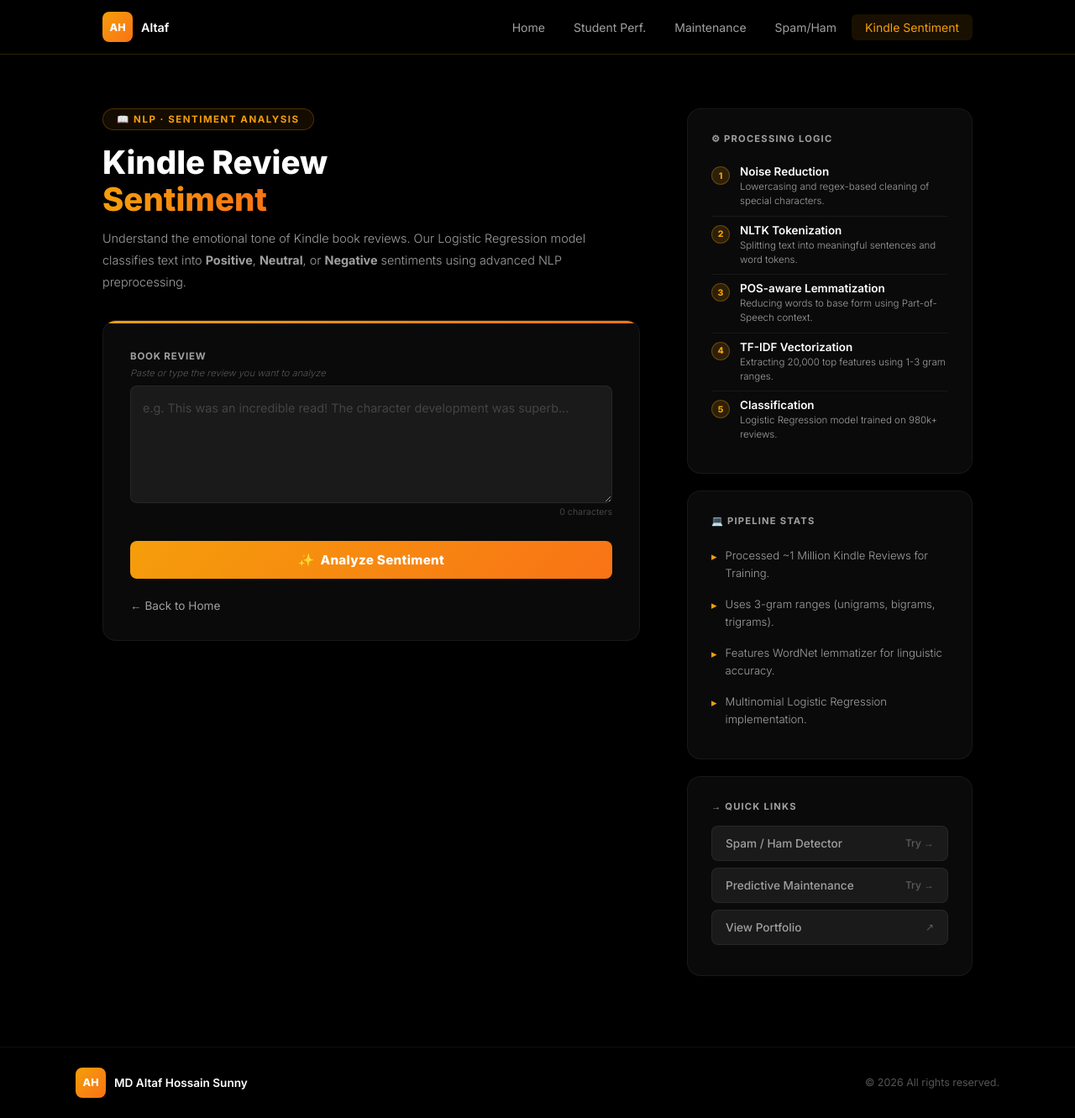
After one commit to altafhossainsunny/MY-PROJECTS, a Flask app: page /kindle-sentiment in a window 1280 px wide. The commit adds this page. Shown: the whole page at 84% size. Run offline with Flask 3, Linux system fonts and the light colour scheme.

Commit message:
Integrate the Kindle Review Sentiment Analysis Project

```diff
--- a/app.py
+++ b/app.py
@@ -76,5 +76,16 @@ def spam_ham():
                                spam_pct=spam_pct,
                                message=message)
 
+@app.route("/kindle-sentiment", methods=['GET', 'POST'])
+def kindle_sentiment():
+    if request.method == "GET":
+        return render_template('kindle.html')
+    else:
+        from src.pipeline.predict_pipeline import KindlePredictPipeline
+        review = request.form.get('review', '')
+        pipeline = KindlePredictPipeline()
+        prediction = pipeline.predict(review)
+        return render_template('kindle.html', prediction=prediction, review=review)
+
 if __name__ == "__main__":
     app.run(host='0.0.0.0', debug=False)
--- /dev/null
+++ b/templates/kindle.html
@@ -0,0 +1,259 @@
+<!DOCTYPE html>
+<html lang="en">
+<head>
+    <meta charset="UTF-8">
+    <meta name="viewport" content="width=device-width, initial-scale=1.0">
+    <title>Kindle Review Sentiment | Altaf</title>
+    <link rel="icon" type="image/png" href="/static/images/fevicon.png">
+    <link href="https://fonts.googleapis.com/css2?family=Inter:wght@300;400;500;600;700;800&display=swap" rel="stylesheet">
+    <style>
+        :root {
+            --bg: #000; --card: #0a0a0a; --primary: #f59e0b;
+            --secondary: #1a1a1a; --border: rgba(245,158,11,0.2);
+            --border-dim: rgba(255,255,255,0.06); --muted: #a0a0a0;
+            --fg: #fff; --radius: 0.75rem;
+            --amber: #f59e0b; --orange: #f97316; --red: #ef4444; --green: #22c55e;
+        }
+        *,*::before,*::after { margin:0; padding:0; box-sizing:border-box; }
+        html { scroll-behavior: smooth; }
+        body { font-family: 'Inter', sans-serif; background: var(--bg); color: var(--fg); -webkit-font-smoothing: antialiased; min-height: 100vh; display: flex; flex-direction: column; }
+        ::-webkit-scrollbar { width: 5px; }
+        ::-webkit-scrollbar-track { background: #000; }
+        ::-webkit-scrollbar-thumb { background: var(--amber); border-radius: 99px; }
+
+        /* NAV */
+        nav { position: sticky; top: 0; z-index: 100; background: rgba(0,0,0,0.8); backdrop-filter: blur(16px); -webkit-backdrop-filter: blur(16px); border-bottom: 1px solid var(--border); }
+        .nav-inner { max-width: 1100px; margin: 0 auto; display: flex; align-items: center; justify-content: space-between; height: 64px; padding: 0 2rem; }
+        .nav-logo { display: flex; align-items: center; gap: 10px; text-decoration: none; }
+        .nav-logo-icon { width: 36px; height: 36px; background: linear-gradient(135deg, var(--amber), var(--orange)); border-radius: 8px; display: flex; align-items: center; justify-content: center; font-size: 0.78rem; font-weight: 800; color: #fff; }
+        .nav-logo-text { font-size: 0.9rem; font-weight: 600; color: var(--fg); }
+        .nav-links { display: flex; gap: 2px; }
+        .nav-links a { padding: 7px 16px; border-radius: 6px; font-size: 0.875rem; color: var(--muted); text-decoration: none; transition: all 0.2s; }
+        .nav-links a:hover { color: var(--fg); background: var(--secondary); }
+        .nav-links a.active { color: var(--amber); background: rgba(245,158,11,0.1); }
+
+        /* REVEAL */
+        .reveal { opacity: 0; transform: translateY(24px); transition: opacity 0.55s ease, transform 0.55s ease; }
+        .reveal.visible { opacity: 1; transform: none; }
+        .delay-1 { transition-delay: 0.1s; }
+        .delay-2 { transition-delay: 0.2s; }
+        .delay-3 { transition-delay: 0.3s; }
+
+        /* PAGE LAYOUT */
+        .page-wrap { flex: 1; max-width: 1100px; margin: 0 auto; width: 100%; padding: 4rem 2rem; }
+        .page-grid { display: grid; grid-template-columns: 1fr 340px; gap: 3.5rem; align-items: start; }
+        @media (max-width: 900px) { .page-grid { grid-template-columns: 1fr; } }
+
+        /* PAGE HEADER */
+        .page-eyebrow { display: inline-flex; align-items: center; gap: 8px; background: rgba(245,158,11,0.08); border: 1px solid rgba(245,158,11,0.25); color: var(--amber); padding: 5px 16px; border-radius: 9999px; font-size: 0.72rem; font-weight: 700; letter-spacing: 1.5px; text-transform: uppercase; margin-bottom: 1rem; }
+        .page-title { font-size: clamp(1.8rem, 4vw, 2.4rem); font-weight: 800; line-height: 1.15; margin-bottom: 0.75rem; }
+        .page-title span { background: linear-gradient(90deg, var(--amber), var(--orange)); -webkit-background-clip: text; background-clip: text; -webkit-text-fill-color: transparent; }
+        .page-sub { color: var(--muted); font-size: 0.9rem; line-height: 1.8; font-weight: 300; margin-bottom: 2rem; }
+
+        /* FORM CARD */
+        .form-card { background: var(--card); border: 1px solid var(--border-dim); border-radius: 1rem; overflow: hidden; }
+        .form-card-top { height: 3px; background: linear-gradient(90deg, var(--amber), var(--orange)); }
+        .form-card-body { padding: 2rem; }
+        .form-group { display: flex; flex-direction: column; margin-bottom: 1.25rem; }
+        label { font-size: 0.72rem; font-weight: 700; color: var(--muted); text-transform: uppercase; letter-spacing: 0.8px; margin-bottom: 6px; }
+        .field-desc { font-size: 0.7rem; color: #555; margin-bottom: 8px; font-style: italic; font-weight: 300; }
+        textarea {
+            width: 100%; padding: 14px;
+            font-family: 'Inter', sans-serif; font-size: 0.9rem;
+            color: var(--fg); background: var(--secondary);
+            border: 1px solid var(--border-dim); border-radius: 8px;
+            resize: vertical; min-height: 140px;
+            transition: border-color 0.2s, box-shadow 0.2s;
+            line-height: 1.7;
+        }
+        textarea:focus { outline: none; border-color: var(--amber); box-shadow: 0 0 0 3px rgba(245,158,11,0.15); }
+        textarea::placeholder { color: #444; }
+        .char-hint { font-size: 0.66rem; color: #444; margin-top: 4px; text-align: right; }
+        .btn-submit { width: 100%; padding: 13px; background: linear-gradient(135deg, var(--amber), var(--orange)); color: #fff; font-family: 'Inter', sans-serif; font-size: 0.95rem; font-weight: 800; border: none; border-radius: 8px; cursor: pointer; margin-top: 0.5rem; transition: opacity 0.2s, transform 0.2s, box-shadow 0.2s; letter-spacing: 0.3px; }
+        .btn-submit:hover { opacity: 0.9; transform: translateY(-2px); box-shadow: 0 8px 24px rgba(245,158,11,0.35); }
+
+        /* RESULT */
+        .result-box { margin-top: 1.5rem; padding: 1.5rem; border-radius: 10px; text-align: center; animation: fadeIn 0.4s ease; }
+        .result-positive { background: rgba(34,197,94,0.06); border: 1px solid rgba(34,197,94,0.3); }
+        .result-neutral  { background: rgba(245,158,11,0.06);  border: 1px solid rgba(245,158,11,0.3); }
+        .result-negative { background: rgba(239,68,68,0.06); border: 1px solid rgba(239,68,68,0.3); }
+        .result-label { font-size: 0.68rem; text-transform: uppercase; letter-spacing: 1.2px; color: var(--muted); font-weight: 700; margin-bottom: 8px; }
+        .result-value { font-size: 1.7rem; font-weight: 800; margin-bottom: 10px; letter-spacing: 0.5px; }
+        .result-positive .result-value { color: var(--green); }
+        .result-neutral  .result-value { color: var(--amber); }
+        .result-negative .result-value { color: var(--red); }
+        .result-emoji { font-size: 2rem; margin-bottom: 6px; display: block; }
+        .message-echo { margin-top: 1rem; padding: 10px 14px; background: rgba(255,255,255,0.03); border: 1px solid var(--border-dim); border-radius: 8px; font-size: 0.8rem; color: #666; font-style: italic; word-break: break-word; text-align: left; line-height: 1.6; }
+        .message-echo strong { color: #888; font-style: normal; }
+        .back-link { display: inline-flex; align-items: center; gap: 6px; margin-top: 1.5rem; color: var(--muted); font-size: 0.85rem; text-decoration: none; transition: color 0.2s; }
+        .back-link:hover { color: var(--amber); }
+
+        /* SIDEBAR */
+        .sidebar-card { background: var(--card); border: 1px solid var(--border-dim); border-radius: 1rem; padding: 1.75rem; margin-bottom: 1.25rem; }
+        .sidebar-title { font-size: 0.7rem; font-weight: 700; text-transform: uppercase; letter-spacing: 1.2px; color: var(--muted); margin-bottom: 1rem; }
+        .step-item { display: flex; align-items: flex-start; gap: 12px; padding: 8px 0; border-bottom: 1px solid var(--border-dim); }
+        .step-item:last-child { border-bottom: none; }
+        .step-num { width: 22px; height: 22px; border-radius: 50%; background: rgba(245,158,11,0.15); border: 1px solid rgba(245,158,11,0.3); display: flex; align-items: center; justify-content: center; font-size: 0.65rem; font-weight: 800; color: var(--amber); flex-shrink: 0; margin-top: 2px; }
+        .step-name { font-size: 0.84rem; font-weight: 600; color: var(--fg); }
+        .step-desc { font-size: 0.72rem; color: var(--muted); margin-top: 2px; font-weight: 300; line-height: 1.5; }
+        .tip-item { display: flex; gap: 10px; padding: 8px 0; font-size: 0.82rem; color: var(--muted); line-height: 1.6; font-weight: 300; }
+        .tip-item::before { content: '▸'; color: var(--amber); flex-shrink: 0; padding-top: 1px; }
+        .nav-card-link { display: flex; align-items: center; justify-content: space-between; padding: 12px 16px; border-radius: 8px; background: var(--secondary); border: 1px solid var(--border-dim); text-decoration: none; color: var(--muted); font-size: 0.85rem; font-weight: 500; transition: all 0.2s; margin-bottom: 8px; }
+        .nav-card-link:hover { border-color: var(--amber); color: var(--amber); }
+        .nav-card-link span { font-size: 0.75rem; opacity: 0.5; }
+
+        /* FOOTER */
+        footer { border-top: 1px solid var(--border-dim); padding: 1.5rem 2rem; }
+        .footer-inner { max-width: 1100px; margin: 0 auto; display: flex; align-items: center; justify-content: space-between; flex-wrap: wrap; gap: 1rem; }
+        .footer-logo { display: flex; align-items: center; gap: 10px; }
+        .footer-copy { font-size: 0.78rem; color: #555; }
+
+        @keyframes fadeIn { from { opacity:0; transform:translateY(8px); } to { opacity:1; transform:none; } }
+    </style>
+</head>
+<body>
+    <nav>
+        <div class="nav-inner">
+            <a href="/" class="nav-logo">
+                <div class="nav-logo-icon">AH</div>
+                <span class="nav-logo-text">Altaf</span>
+            </a>
+            <div class="nav-links">
+                <a href="/">Home</a>
+                <a href="/predictdata">Student Perf.</a>
+                <a href="/maintenance">Maintenance</a>
+                <a href="/spamham">Spam/Ham</a>
+                <a href="/kindle-sentiment" class="active">Kindle Sentiment</a>
+            </div>
+        </div>
+    </nav>
+
+    <div class="page-wrap">
+        <div class="page-grid">
+
+            <!-- LEFT: Form -->
+            <div>
+                <span class="page-eyebrow reveal">&#128214; NLP · Sentiment Analysis</span>
+                <h1 class="page-title reveal delay-1">Kindle Review<br><span>Sentiment</span></h1>
+                <p class="page-sub reveal delay-2">Understand the emotional tone of Kindle book reviews. Our Logistic Regression model classifies text into <strong>Positive</strong>, <strong>Neutral</strong>, or <strong>Negative</strong> sentiments using advanced NLP preprocessing.</p>
+
+                <div class="form-card reveal delay-2">
+                    <div class="form-card-top"></div>
+                    <div class="form-card-body">
+                        <form action="/kindle-sentiment" method="post" id="kindleForm">
+                            <div class="form-group">
+                                <label for="review">Book Review</label>
+                                <div class="field-desc">Paste or type the review you want to analyze</div>
+                                <textarea name="review" id="review" placeholder="e.g. This was an incredible read! The character development was superb..." required>{{ review if review else '' }}</textarea>
+                                <div class="char-hint" id="charCount">0 characters</div>
+                            </div>
+
+                            <button type="submit" class="btn-submit" id="submitBtn">&#10024;&nbsp; Analyze Sentiment</button>
+                        </form>
+
+                        {% if prediction %}
+                        {% set sentiment = prediction.lower() %}
+                        <div class="result-box result-{{ sentiment }}">
+                            <span class="result-emoji">
+                                {% if sentiment == 'positive' %}&#128525;
+                                {% elif sentiment == 'neutral' %}&#128144;
+                                {% else %}&#128545;
+                                {% endif %}
+                            </span>
+                            <div class="result-label">Predicted Sentiment</div>
+                            <div class="result-value">{{ prediction }}</div>
+
+                            {% if review %}
+                            <div class="message-echo"><strong>Review:</strong> "{{ review[:200] }}{{ '…' if review|length > 200 else '' }}"</div>
+                            {% endif %}
+                        </div>
+                        {% endif %}
+
+                        <a href="/" class="back-link">&#8592; Back to Home</a>
+                    </div>
+                </div>
+            </div>
+
+            <!-- RIGHT: Sidebar -->
+            <div>
+                <!-- Pipeline steps -->
+                <div class="sidebar-card reveal delay-1">
+                    <div class="sidebar-title">&#9881; Processing Logic</div>
+                    <div class="step-item">
+                        <div class="step-num">1</div>
+                        <div><div class="step-name">Noise Reduction</div><div class="step-desc">Lowercasing and regex-based cleaning of special characters.</div></div>
+                    </div>
+                    <div class="step-item">
+                        <div class="step-num">2</div>
+                        <div><div class="step-name">NLTK Tokenization</div><div class="step-desc">Splitting text into meaningful sentences and word tokens.</div></div>
+                    </div>
+                    <div class="step-item">
+                        <div class="step-num">3</div>
+                        <div><div class="step-name">POS-aware Lemmatization</div><div class="step-desc">Reducing words to base form using Part-of-Speech context.</div></div>
+                    </div>
+                    <div class="step-item">
+                        <div class="step-num">4</div>
+                        <div><div class="step-name">TF-IDF Vectorization</div><div class="step-desc">Extracting 20,000 top features using 1-3 gram ranges.</div></div>
+                    </div>
+                    <div class="step-item">
+                        <div class="step-num">5</div>
+                        <div><div class="step-name">Classification</div><div class="step-desc">Logistic Regression model trained on 980k+ reviews.</div></div>
+                    </div>
+                </div>
+
+                <!-- Model facts -->
+                <div class="sidebar-card reveal delay-2">
+                    <div class="sidebar-title">&#128187; Pipeline Stats</div>
+                    <div class="tip-item">Processed ~1 Million Kindle Reviews for Training.</div>
+                    <div class="tip-item">Uses 3-gram ranges (unigrams, bigrams, trigrams).</div>
+                    <div class="tip-item">Features WordNet lemmatizer for linguistic accuracy.</div>
+                    <div class="tip-item">Multinomial Logistic Regression implementation.</div>
+                </div>
+
+                <!-- Other projects -->
+                <div class="sidebar-card reveal delay-3">
+                    <div class="sidebar-title">&#8594; Quick Links</div>
+                    <a href="/spamham" class="nav-card-link">Spam / Ham Detector <span>Try &rarr;</span></a>
+                    <a href="/maintenance" class="nav-card-link">Predictive Maintenance <span>Try &rarr;</span></a>
+                    <a href="/" class="nav-card-link">View Portfolio <span>&#8599;</span></a>
+                </div>
+            </div>
+
+        </div>
+    </div>
+
+    <footer>
+        <div class="footer-inner">
+            <div class="footer-logo">
+                <div class="nav-logo-icon">AH</div>
+                <span style="font-size:0.85rem;font-weight:600;color:var(--fg);">MD Altaf Hossain Sunny</span>
+            </div>
+            <p class="footer-copy">&copy; 2026 All rights reserved.</p>
+        </div>
+    </footer>
+
+    <script>
+        // Scroll reveal
+        const obs = new IntersectionObserver(entries => {
+            entries.forEach(e => { if (e.isIntersecting) e.target.classList.add('visible'); });
+        }, { threshold: 0.1 });
+        document.querySelectorAll('.reveal').forEach(el => obs.observe(el));
+
+        // Character counter
+        const textarea = document.getElementById('review');
+        const charCount = document.getElementById('charCount');
+        function updateCount() {
+            charCount.textContent = textarea.value.length + ' characters';
+        }
+        textarea.addEventListener('input', updateCount);
+        updateCount();
+
+        // Button loading state
+        document.getElementById('kindleForm').addEventListener('submit', function() {
+            const btn = document.getElementById('submitBtn');
+            btn.textContent = '⏳ Analyzing...';
+            btn.disabled = true;
+        });
+    </script>
+</body>
+</html>
```
Also changed, not shown: src/pipeline/predict_pipeline.py (+82 -0 lines), templates/index.html (+23 -1 lines), 1 other file.
